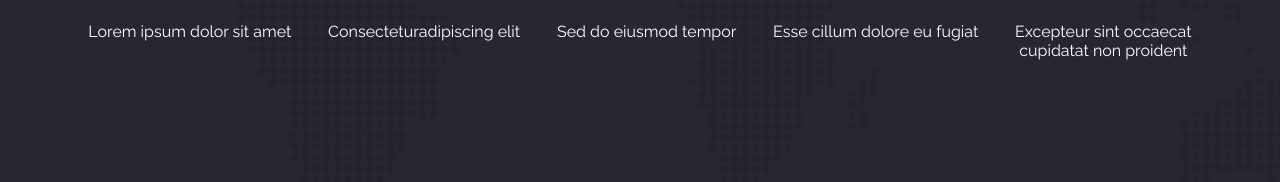
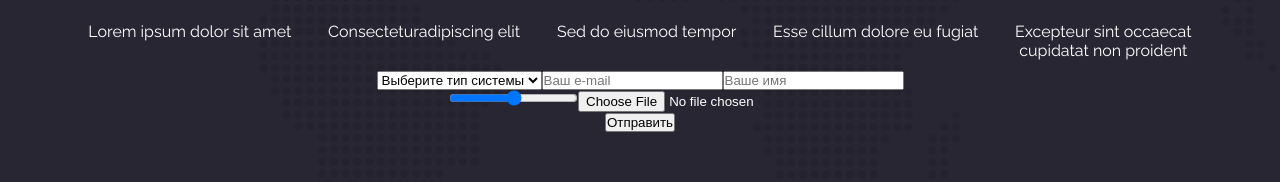
Before and after one commit to Obezyankaa/business-card-website, a React (Create React App) app: page / in a window 1280 px wide. Shown: the part 1213-1395 px from the top of the page. Built offline with nearby package versions, Linux system fonts and the light colour scheme.

Commit message:
releace 1

```diff
--- a/src/Components/MakinganOrder/MakingForm.tsx
+++ b/src/Components/MakinganOrder/MakingForm.tsx
@@ -1,7 +1,34 @@
+/* eslint-disable react/jsx-filename-extension */
 import React from 'react';
 
 export default function MakingForm() {
   return (
-    <div>MakingForm</div>
+    <div>
+      <form>
+        <div>
+          <select name="select">
+            <option selected>Выберите тип системы</option>
+            <option value="value2">Значение 2</option>
+            <option value="value3">Значение 3</option>
+            <option value="value4">Значение 4</option>
+            <option value="value5">Значение 5</option>
+            <option value="value6">Значение 6</option>
+          </select>
+          <input type="email" name="email" placeholder="Ваш e-mail" />
+          <input type="text" name="name" placeholder="Ваше имя" />
+        </div>
+        <div>
+          <input
+            type="range"
+            id="volume"
+            name="volume"
+            min="0"
+            max="100"
+          />
+          <input type="file" name="file" id="" />
+        </div>
+        <button type="submit">Отправить</button>
+      </form>
+    </div>
   );
 }
--- a/src/Components/MakinganOrder/MakingOrder.tsx
+++ b/src/Components/MakinganOrder/MakingOrder.tsx
@@ -1,6 +1,7 @@
 /* eslint-disable react/jsx-filename-extension */
 import React from 'react';
 import MakingContent from './MakingContent';
+import MakingForm from './MakingForm';
 import MakingHeading from './MakingHeading';
 import './MakingOrder.scss';
 
@@ -9,6 +10,7 @@ export default function MakingOrder() {
     <div className="MakingOrder-block">
       <MakingHeading />
       <MakingContent />
+      <MakingForm />
     </div>
   );
 }
```
Also changed, not shown: src/Components/MakinganOrder/MakingOrder.scss (+12 -0 lines).
